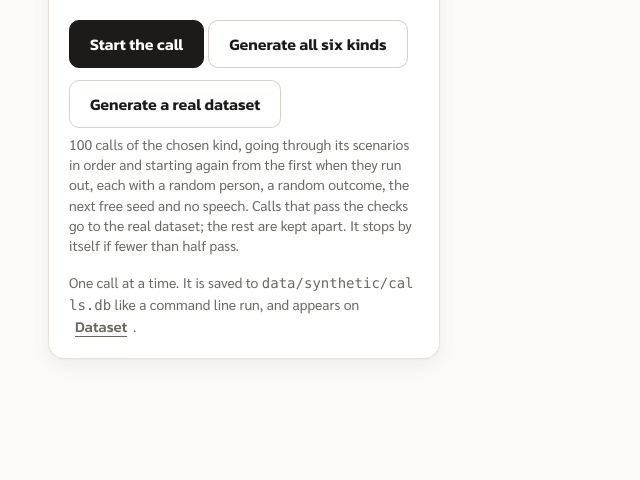
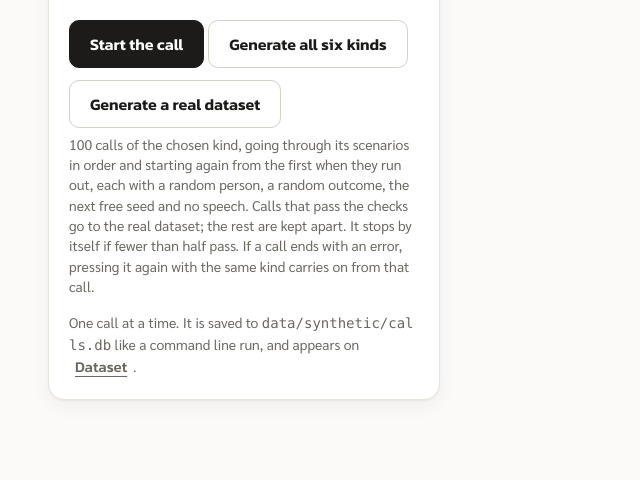
Before and after one commit to ZenithGeeks/Callas, a FastAPI app: page /studio in a window 1280 px wide. Shown: the part 866-1346 px from the top of the page, without its empty margins (0-640 px from the left). Before the commit the page ends 1226 px from the top, so only its background shows below. Run offline with FastAPI, Linux system fonts and the light colour scheme.

Commit message:
feat(studio): continue a real-dataset batch that ended with an error
When a call of a real-dataset batch fails, cannot start, or the server
goes away, studio.js saves the batch's progress in localStorage for its
kind of call. The next "Generate a real dataset" of that kind carries on
from the call that went wrong, keeping the counts and the calls for the
token summary. A finished batch, one stopped for under half passing, or
one the user stops clears the saved progress.

The closing message now carries the run's outcome (data-outcome) so the
page can tell a failed call from a stopped one.

```diff
--- a/backend/static/js/studio.js
+++ b/backend/static/js/studio.js
@@ -7,7 +7,10 @@
  * The two batch buttons send one call after another through the same form: all six kinds, or
  * a real dataset (100 calls cycling through the scenarios of the chosen kind, stopped when under
  * half pass). When a real-dataset batch ends, for any reason, its token usage is shown above the
- * run (GET /studio/tokens with every call it started). */
+ * run (GET /studio/tokens with every call it started). A real-dataset batch that ends with an
+ * error (a call failed, could not start, or the server went away) is saved in localStorage for
+ * its kind, and the next "Generate a real dataset" of that kind carries on from the call that
+ * went wrong, with the counts so far. */
 (function () {
   "use strict";
 
@@ -15,6 +18,51 @@
   var source = null;
   var batch = null;
   var REAL_BATCH_SIZE = 100; // calls in one "Generate a real dataset" batch
+  var RESUME_KEY = "studio-real-batch:"; // + the kind of call: a batch that ended with an error
+
+  // Remember where a real-dataset batch that ended with an error got to: the call that went
+  // wrong (already counted in batch.next) is made again.
+  function saveResume(b) {
+    var state = {
+      scenarios: b.scenarios,
+      size: b.size,
+      next: Math.max(0, b.next - 1),
+      approved: b.approved,
+      rejected: b.rejected,
+      ids: b.ids,
+    };
+    try {
+      localStorage.setItem(RESUME_KEY + b.type, JSON.stringify(state));
+    } catch (e) {
+      /* no storage: the next batch starts from the first call */
+    }
+  }
+
+  function forgetResume(type) {
+    try {
+      localStorage.removeItem(RESUME_KEY + type);
+    } catch (e) {
+      /* nothing to forget */
+    }
+  }
+
+  // The saved batch of this kind, if it still fits: the same scenarios in the same order.
+  function loadResume(type, scenarios) {
+    var state = null;
+    try {
+      state = JSON.parse(localStorage.getItem(RESUME_KEY + type) || "null");
+    } catch (e) {
+      return null;
+    }
+    if (!state || !Array.isArray(state.scenarios) || !Array.isArray(state.ids)) return null;
+    var same = state.scenarios.length === scenarios.length && state.scenarios.every(function (s, i) { return s === scenarios[i]; });
+    var size = REAL_BATCH_SIZE;
+    if (!same || state.size !== size || !(state.next >= 0 && state.next < size)) {
+      forgetResume(type);
+      return null;
+    }
+    return state;
+  }
 
   function toElement(html) {
     var t = document.createElement("template");
@@ -50,7 +98,7 @@
     if (stop) stop.hidden = true;
     setBusy(false);
     if (!advanceBatch) {
-      if (batch) endBatch(batch.real ? "Real dataset stopped: " + tally() : undefined);
+      if (batch) endBatch(batch.real ? "Real dataset stopped: " + tally() : undefined, true); // lost the server
       return;
     }
     if (batch && batch.real) countReal(html);
@@ -135,11 +183,22 @@
   }
 
   // The batch is over: the next Start is a single call again, not part of the real dataset.
-  function endBatch(message) {
+  // resumable: it ended with an error, so the next real dataset of this kind carries on from here.
+  function endBatch(message, resumable) {
     var ended = batch;
     batch = null;
     var field = document.getElementById("batch");
     if (field) field.value = "";
+    if (ended && ended.real) {
+      if (resumable) {
+        saveResume(ended);
+        if (message !== undefined) {
+          message += " Press “Generate a real dataset” with this kind again to carry on from call " + Math.max(1, ended.next) + ".";
+        }
+      } else {
+        forgetResume(ended.type);
+      }
+    }
     if (message !== undefined) batchStatus(message);
     if (ended && ended.real && ended.ids.length) showTokens(ended.ids);
   }
@@ -181,7 +240,9 @@
     } else if (result === "real_rejected") {
       batch.rejected++;
     } else {
-      return endBatch("Real dataset stopped after call " + batch.next + " of " + total + ", which did not finish. " + tally());
+      var failed = mark && mark.dataset.outcome === "failed"; // not Stop: carry on from it next time
+      var why = failed ? ", which ended with an error. " : ", which did not finish. ";
+      return endBatch("Real dataset stopped after call " + batch.next + " of " + total + why + tally(), failed);
     }
     if (batch.approved / (batch.approved + batch.rejected) < 0.5) {
       return endBatch("Real dataset stopped after call " + batch.next + " of " + total + ": fewer than half passed the checks. " + tally());
@@ -230,6 +291,7 @@
 
   // Keep the chosen kind and make REAL_BATCH_SIZE calls, going through its scenarios in the
   // list's order and starting again from the first when there are fewer scenarios than calls.
+  // If the last batch of this kind ended with an error, carry on from the call that went wrong.
   function startRealDataset() {
     var type = document.getElementById("call_type");
     var scenario = document.getElementById("scenario");
@@ -240,6 +302,13 @@
       .map(function (o) { return o.value; });
     if (!scenarios.length) return;
     batch = { real: true, type: type.value, scenarios: scenarios, size: REAL_BATCH_SIZE, next: 0, approved: 0, rejected: 0, ids: [] };
+    var saved = loadResume(type.value, scenarios);
+    if (saved) {
+      batch.next = saved.next;
+      batch.approved = saved.approved || 0;
+      batch.rejected = saved.rejected || 0;
+      batch.ids = saved.ids.slice();
+    }
     var tokens = document.getElementById("batch-tokens");
     if (tokens) tokens.innerHTML = "";
     startNextBatch();
@@ -305,7 +374,7 @@
   // message is in #form-error, and the batch ends so the buttons work again.
   document.addEventListener("htmx:afterRequest", function (e) {
     if (!batch || !e.target || e.target.id !== "studio-form" || e.detail.successful) return;
-    endBatch(batch.real ? "Real dataset stopped: the next call could not start. " + tally() : undefined);
+    endBatch(batch.real ? "Real dataset stopped: the next call could not start. " + tally() : undefined, true);
     setBusy(false);
   });
   document.addEventListener("htmx:afterSettle", function (e) {
--- a/backend/templates/studio.html
+++ b/backend/templates/studio.html
@@ -94,7 +94,7 @@
       <button type="button" class="btn btn-secondary mt-3" data-start-real aria-describedby="real-help">Generate a real dataset</button>
       <input type="hidden" id="batch" name="batch" value="">
     </div>
-    <p id="real-help" class="studio-help">100 calls of the chosen kind, going through its scenarios in order and starting again from the first when they run out, each with a random person, a random outcome, the next free seed and no speech. Calls that pass the checks go to the real dataset; the rest are kept apart. It stops by itself if fewer than half pass.</p>
+    <p id="real-help" class="studio-help">100 calls of the chosen kind, going through its scenarios in order and starting again from the first when they run out, each with a random person, a random outcome, the next free seed and no speech. Calls that pass the checks go to the real dataset; the rest are kept apart. It stops by itself if fewer than half pass. If a call ends with an error, pressing it again with the same kind carries on from that call.</p>
     <p id="batch-status" class="mt-3 text-[15px] leading-[1.5] empty:hidden" aria-live="polite"></p>
     <p class="mt-4 text-[14px] leading-[1.5] text-muted">One call at a time. It is saved to <code class="break-all">{{ db }}</code> like a command line run, and appears on <a class="btn-link" href="/dataset">Dataset</a>.</p>
   </form>
```
Also changed, not shown: backend/templates/partials/studio_done.html (+4 -3 lines), backend/tests/test_studio.py (+8 -2 lines).
